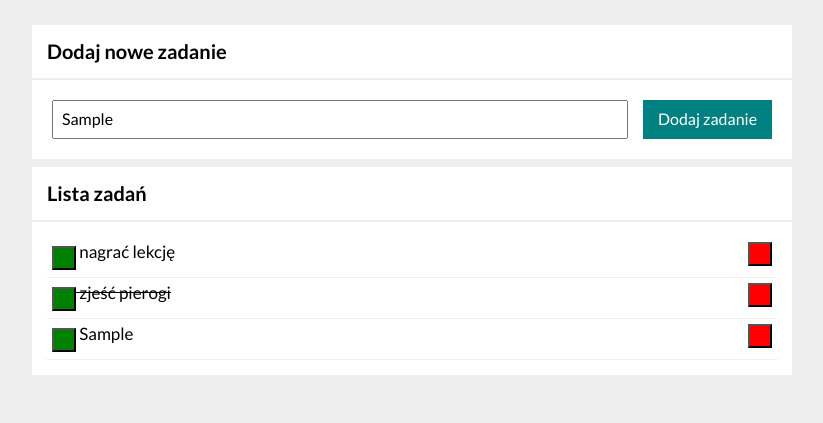
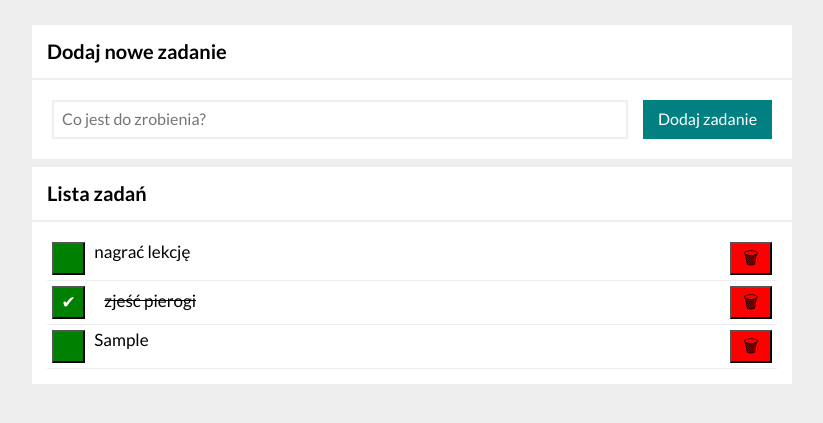
Before and after one commit to jakubzuber/todo-list, a plain HTML site: page index.html in a window 1280 px wide. Both pictures are taken after typing "Sample" into the empty fields and a click on the button "Dodaj zadanie". Shown: the part 75-498 px from the top of the page, without its empty margins (228-1051 px from the left). Drawn offline with nearby package versions, Linux system fonts and the light colour scheme.

Commit message:
clear input find after subbmiting added

```diff
--- a/css/form.css
+++ b/css/form.css
@@ -8,7 +8,15 @@
 
 .form__input {
     padding: 8px;
-    border: 1px s
+    border: 1px;
+}
+
+.form__input {
+    border: 2px solid #eee;
+}
+
+.form__input:active {
+    border-color: black;
 }
 
 .form__button {
@@ -18,3 +26,7 @@
     margin-left: 15px;
     border-style: none;
 }
+
+.form__button:active {
+    border: 2px solid black;
+}
--- a/css/toDoList.css
+++ b/css/list.css
@@ -12,21 +12,26 @@
     list-style-type: none;
     padding: 5px;
     font-size: 17px;
-    justify-content: center;
+    display: grid;
+    grid-template-columns: 1fr 15fr 1fr;
 }
 
-.taskList__task--crossed {
-    text-decoration:line-through
+.list__taskText {
+    text-decoration:line-through;
+    margin-left: 10px;
+    margin-top: 5px;
 }
 
 .list__buttonDone {
     background-color: green;
-    padding: 10px;
-    margin-bottom: 2px;
+    color: white;
+    height: 33px;
+    width: 33px;
 }
+
 
 .list_buttonRemove {
    float: right;
    background-color: red;
-   padding: 10px;
+   height: 33px;
 }
--- a/index.html
+++ b/index.html
@@ -12,7 +12,7 @@
     <link href="https://fonts.googleapis.com/css2?family=Lato:ital,wght@0,400;0,700;1,400;1,700&display=swap"
         rel="stylesheet">
     <link href="css/global.css" rel="stylesheet">
-    <link href="css/toDoList.css" rel="stylesheet">
+    <link href="css/list.css" rel="stylesheet">
     <link href="css/section.css" rel="stylesheet">
     <link href="css/form.css" rel="stylesheet">
     <script defer src="javascript/script.js"></script>
@@ -29,8 +29,8 @@
             Dodaj nowe zadanie
         </h2>
         <form class="form js-form">
-            <input type="text" class="form__input js-newTask" placeholder="Co jest do zrobienia?">
-            <button class="form__button">Dodaj zadanie</button>
+            <input type="text" class="form__input js-newTask" placeholder="Co jest do zrobienia?" autofocus>
+            <button class="form__button js-formButton">Dodaj zadanie</button>
         </form>
     </section>
     <section class="section">
--- a/javascript/script.js
+++ b/javascript/script.js
@@ -16,11 +16,12 @@
         });
 
         render();
+        newTaskContent.value = ''
     };
 
     const removeTask = (taskIndex) => {
         tasks.splice(taskIndex, 1);
-                render();
+        render();
     };
 
     const toggleTaskDone = (taskIndex) => {
@@ -44,7 +45,6 @@
             toogleDoneButton.addEventListener("click", () => {
                 toggleTaskDone(index);
             });
-
         });
     };
 
@@ -53,10 +53,11 @@
 
         for (const task of tasks) {
             htmlString += `
-            <li ${task.done ? "class=\"taskList__task taskList__task--crossed \"" : "class=\"taskList__task\""}>
-            <button class="js-done list__buttonDone"></button>
-            ${task.content}
-            <button class="js-remove list_buttonRemove"></button>
+            <li ${task.done ? "class=\"taskList__task\"" : "class=\"taskList__task\""}>
+            <button class="js-done list__buttonDone">${task.done ? "&#10004" : ""}</button>
+            <span ${task.done ? "class=\" list__taskText\"" : ""}>
+            ${task.content}</span>
+            <button class="js-remove list_buttonRemove">&#128465</button>
             </li>`;
         }
 
@@ -68,13 +69,15 @@
     const onFormSubmit = (event) => {
         event.preventDefault();
 
-        const newTaskContent = document.querySelector(".js-newTask").value.trim();
+        const newTaskContent = document.querySelector(".js-newTask");
+        const newTask = newTaskContent.value.trim();
 
-        if (newTaskContent === "") {
+        if (newTask === "") {
             return;
         }
 
-        addNewTask(newTaskContent)
+        addNewTask(newTask);
+        newTaskContent.value = "";
     };
 
     const init = () => {
@@ -86,4 +89,5 @@
     };
 
     init();
+
 };
```
Also changed, not shown: 1 other file.
